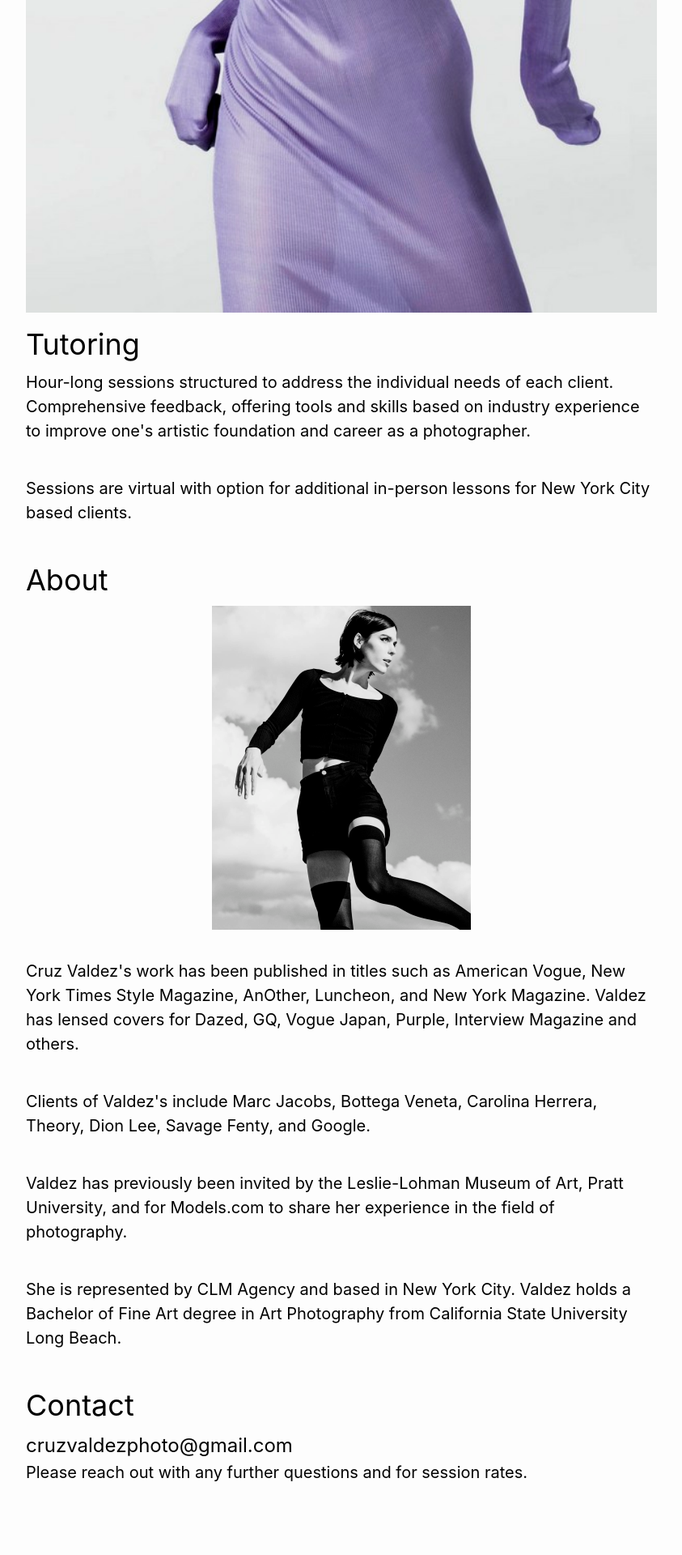
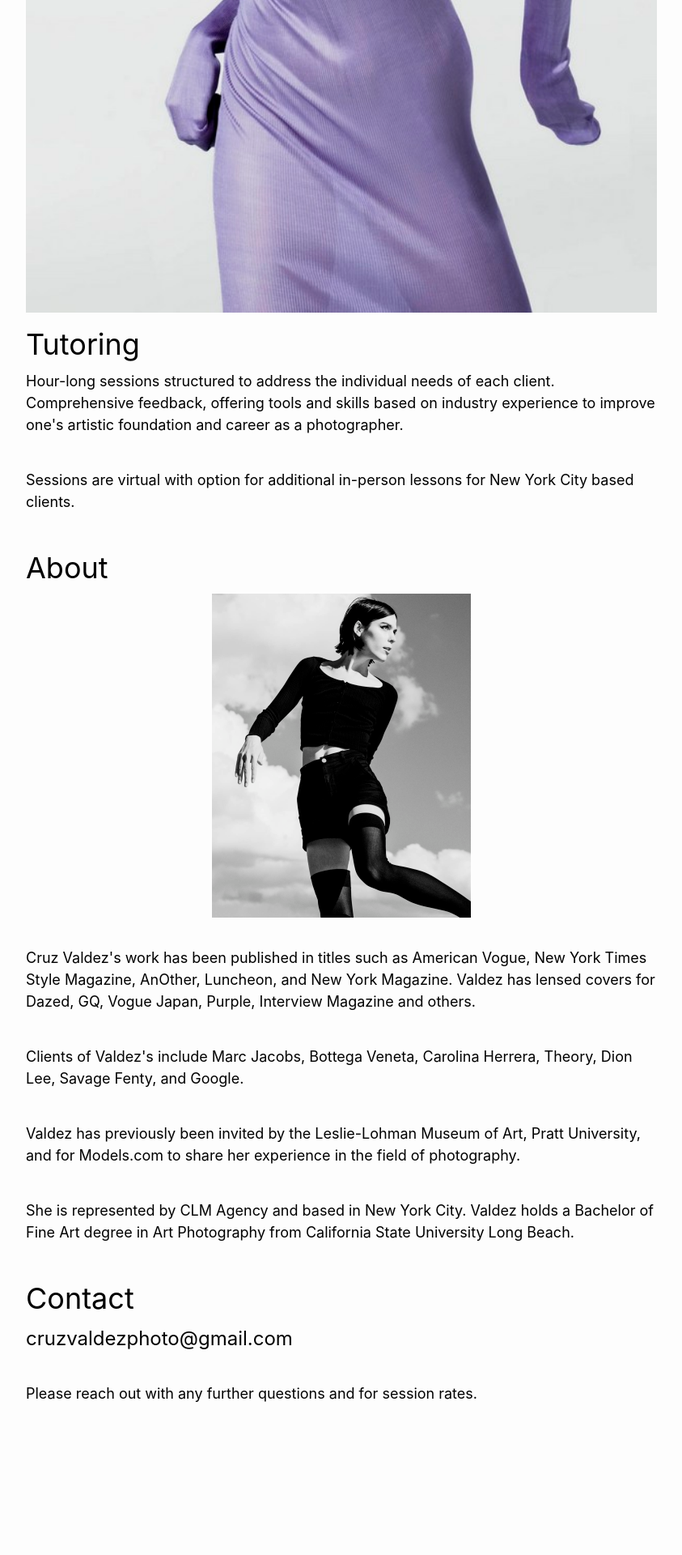
Before and after one commit to maybesheforgot/ccvtutor, a Jekyll site: the page built from index.markdown, in a window 1280 px wide. Shown: the part 693-2613 px from the top of the page at 81% size, without its empty margins (218-1061 px from the left). Built offline with Jekyll 4.4.1, drawn with Linux system fonts in a browser that asks for light colours; after the commit the page ends 2514 px from its top, so only the background shows below that.

Commit message:
made text slightly smaller

```diff
--- a/_includes/contact.html
+++ b/_includes/contact.html
@@ -2,6 +2,8 @@
  <h2>Contact</h2>
 
 <a href="mailto:cruzvaldezphoto@gmail.com">cruzvaldezphoto@gmail.com</a>
+<br>
+<br>
 <p>Please reach out with any further questions and for session rates.</p>
 <br>
 <br>
--- a/_sass/minima/_base.scss
+++ b/_sass/minima/_base.scss
@@ -99,7 +99,7 @@ h1, h2, h3, h4, h5, h6 {
 
 
 p {
-    font-size: 20px;
+    font-size: 18px;
 }
 
 
```
